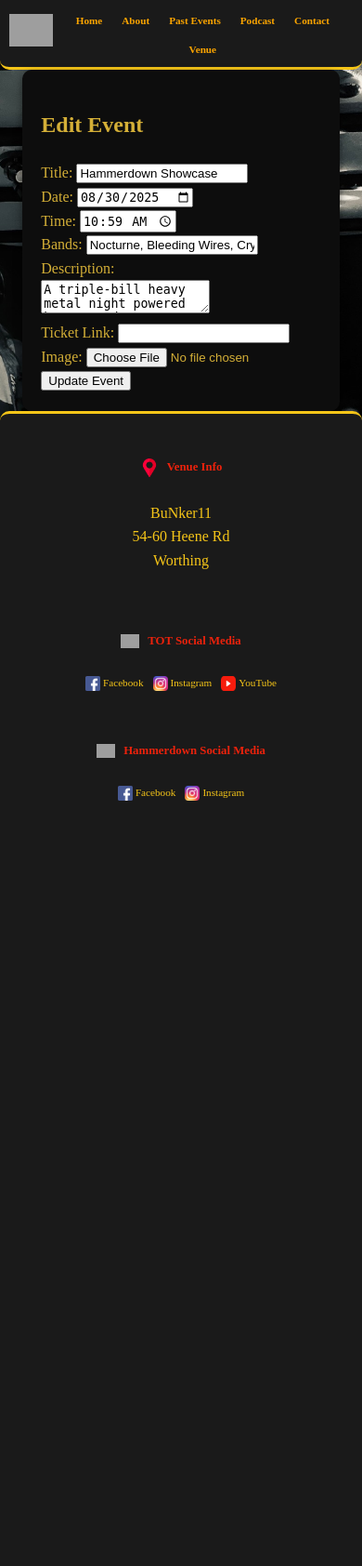
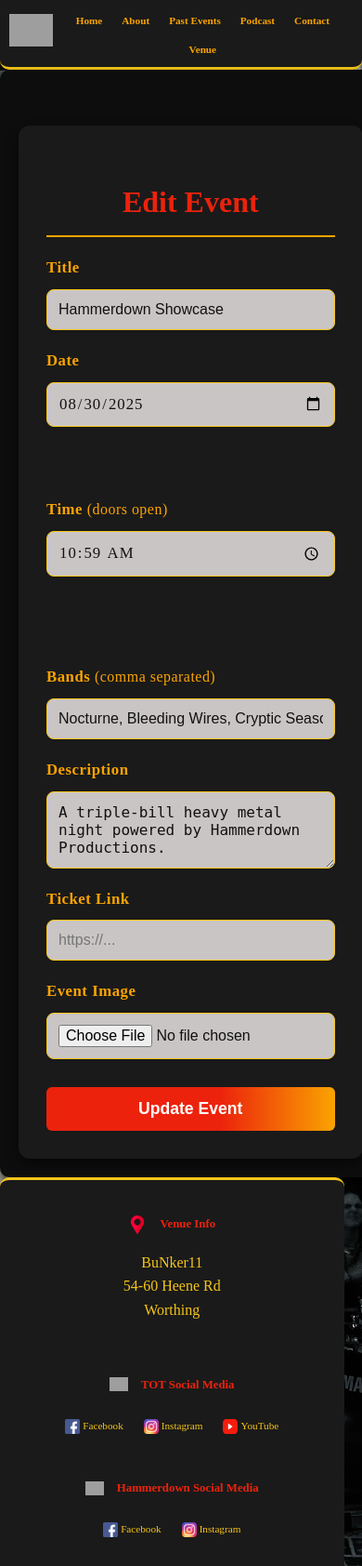
Before and after one commit to Fin250/ProjectRook1, a Flask app: page /admin/edit/2 in a window 390 px wide. Shown: the whole page at 93% size. Before the commit the page ends 861 px from the top, so only its background shows below. Run offline with Flask 3, Linux system fonts and the light colour scheme; the visitor is signed in with stand-in values (Sample User, id 1); some web fonts are replaced; grey boxes are pictures that could not be loaded.

Commit message:
Fixed edit-event

```diff
--- a/main.py
+++ b/main.py
@@ -24,7 +24,7 @@ app.config["UPLOAD_FOLDER"] = "static/uploads"
 app.config["ALLOWED_EXTENSIONS"] = {"png", "jpg", "jpeg", "gif"}
 app.config["SQLALCHEMY_DATABASE_URI"] = "sqlite:///site.db"
 app.config["SQLALCHEMY_TRACK_MODIFICATIONS"] = False
-app.config["MAX_CONTENT_LENGTH"] = 5 * 1024 * 1024  # 5 MB file upload limit
+app.config["MAX_CONTENT_LENGTH"] = 25 * 1024 * 1024  # 25 MB file upload limit
 
 db = SQLAlchemy(app)
 bcrypt = Bcrypt(app)
@@ -55,7 +55,7 @@ def login_required(f):
     @wraps(f)
     def decorated_function(*args, **kwargs):
         if "user" not in session:
-            flash("You must log in to access this page", "danger")
+            flash("You must login to access this page", "danger")
             return redirect(url_for("login"))
         return f(*args, **kwargs)
     return decorated_function
--- a/static/css/base.css
+++ b/static/css/base.css
@@ -89,7 +89,7 @@ footer {
     align-items: stretch; /* <-- changed from flex-start to stretch */
     background-color: #1a1a1a;
     color: #f5c518;
-    padding: 20px;
+    padding-bottom: 20px;
     border-top: 3px solid #f5c518;
     border-radius: 10px 10px 0 0;
     overflow: hidden;
@@ -102,14 +102,32 @@ footer .footer-section {
     margin: 0 10px;
     display: flex;
     flex-direction: column;
-    justify-content: center; /* optional: center content vertically */
+    align-items: center;      /* Center horizontally */
+    justify-content: flex-start; /* Align content to the top */
     height: 100%;
+    padding-top: 10px;        /* Optional: add some top padding for spacing */
+}
+
+footer .footer-section ul,
+footer .footer-section p.full,
+footer .footer-section p.short {
+    margin: 0 auto;
+    text-align: center;
+    display: flex;
+    flex-direction: column;
+    align-items: center;
+    justify-content: center;
 }
 
 footer .footer-section h4 {
     color: #ec220c;
-    margin-bottom: 10px;
+    margin-bottom: 18px; /* Increased spacing below h4 */
     font-size: 1rem;
+    display: flex;
+    align-items: center;
+    justify-content: center;
+    gap: 8px;
+    width: 100%;
 }
 
 footer .footer-section ul {
@@ -118,6 +136,11 @@ footer .footer-section ul {
     display: flex;
     justify-content: center;
     gap: 10px;
+    flex-direction: row;
+    gap: 22px; /* Increased gap between social media icons/links */
+    margin-top: 8px;
+    margin-bottom: 0;
+    padding: 0;
 }
 
 /* Footer Social Media Links */
--- a/templates/edit_event.html
+++ b/templates/edit_event.html
@@ -1,15 +1,48 @@
 {% extends "base.html" %}
 
+{% block title %}Edit Event | BuNker11{% endblock %}
+
+{% block extra_css %}
+<link rel="stylesheet" href="{{ url_for('static', filename='css/admin.css') }}">
+{% endblock %}
+
 {% block content %}
-<h2>Edit Event</h2>
-<form method="POST" enctype="multipart/form-data">
-    <label>Title: <input type="text" name="title" value="{{ event.title }}" required></label><br>
-    <label>Date: <input type="date" name="date" value="{{ event.date }}" required></label><br>
-    <label>Time: <input type="time" name="time" required step="60" value="{{ event.time }}" required></label><br>
-    <label>Bands: <input type="text" name="bands" value="{{ event.bands }}"></label><br>
-    <label>Description:<br><textarea name="description">{{ event.description }}</textarea></label><br>
-    <label>Ticket Link: <input type="text" name="ticket_link" value="{{ event.ticket_link }}"></label><br>
-    <label>Image: <input type="file" name="image"></label><br>
-    <button type="submit">Update Event</button>
-</form>
+<section class="add-event-form">
+    <h2>Edit Event</h2>
+    <form method="POST" enctype="multipart/form-data" class="admin-form">
+        <div class="form-group">
+            <label for="title">Title</label>
+            <input type="text" id="title" name="title" value="{{ event.title }}" required autocomplete="off" placeholder="e.g. Metal Night at BuNker11">
+        </div>
+        <div class="form-row">
+            <div class="form-group">
+                <label for="date">Date</label>
+                <input type="date" id="date" name="date" value="{{ event.date.strftime('%Y-%m-%d') }}" required>
+            </div>
+            <div class="form-group">
+                <label for="time">Time <span style="font-weight:normal;color:#faa400;font-size:0.95em;">(doors open)</span></label>
+                <input type="time" id="time" name="time" value="{{ event.time.strftime('%H:%M') }}" required>
+            </div>
+        </div>
+        <div class="form-group">
+            <label for="bands">Bands <span style="font-weight:normal;color:#faa400;font-size:0.95em;">(comma separated)</span></label>
+            <input type="text" id="bands" name="bands" value="{{ event.bands }}" placeholder="e.g. Band1, Band2, Band3">
+        </div>
+        <div class="form-group">
+            <label for="description">Description</label>
+            <textarea id="description" name="description" rows="3" placeholder="Event details, lineup, timings, etc.">{{ event.description }}</textarea>
+        </div>
+        <div class="form-group">
+            <label for="ticket_link">Ticket Link</label>
+            <input type="url" id="ticket_link" name="ticket_link" value="{{ event.ticket_link }}" placeholder="https://...">
+        </div>
+        <div class="form-group">
+            <label for="image">Event Image</label>
+            <input type="file" id="image" name="image" accept="image/*">
+        </div>
+        <div class="form-group">
+            <button type="submit">Update Event</button>
+        </div>
+    </form>
+</section>
 {% endblock %}
```
Also changed, not shown: static/css/event.css (+10 -3 lines), instance/site.db, static/uploads/Rocket_League_20250515184416_0-7_screenshot.png (added), static/uploads/slideshow1_-_Copy.jpg (added).
